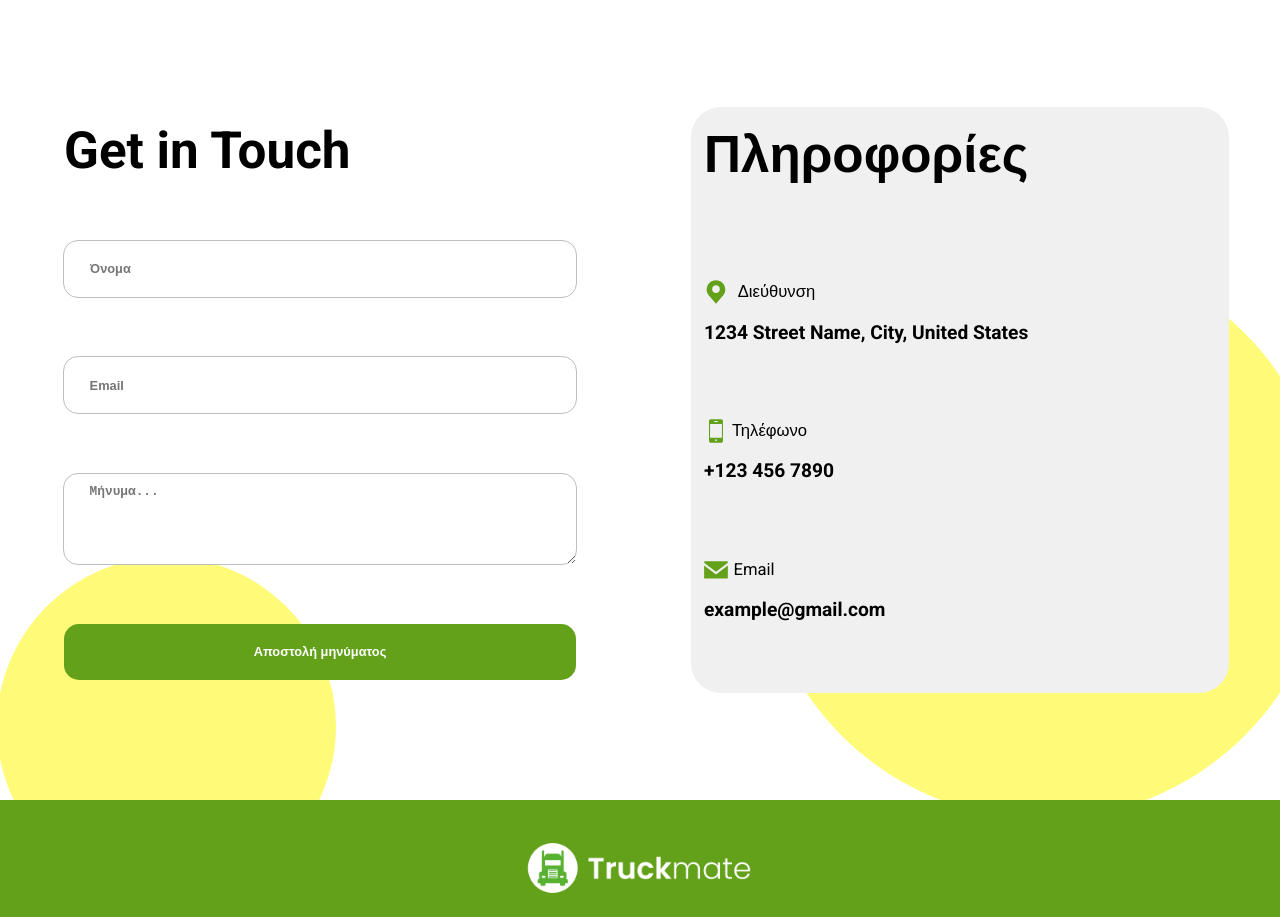
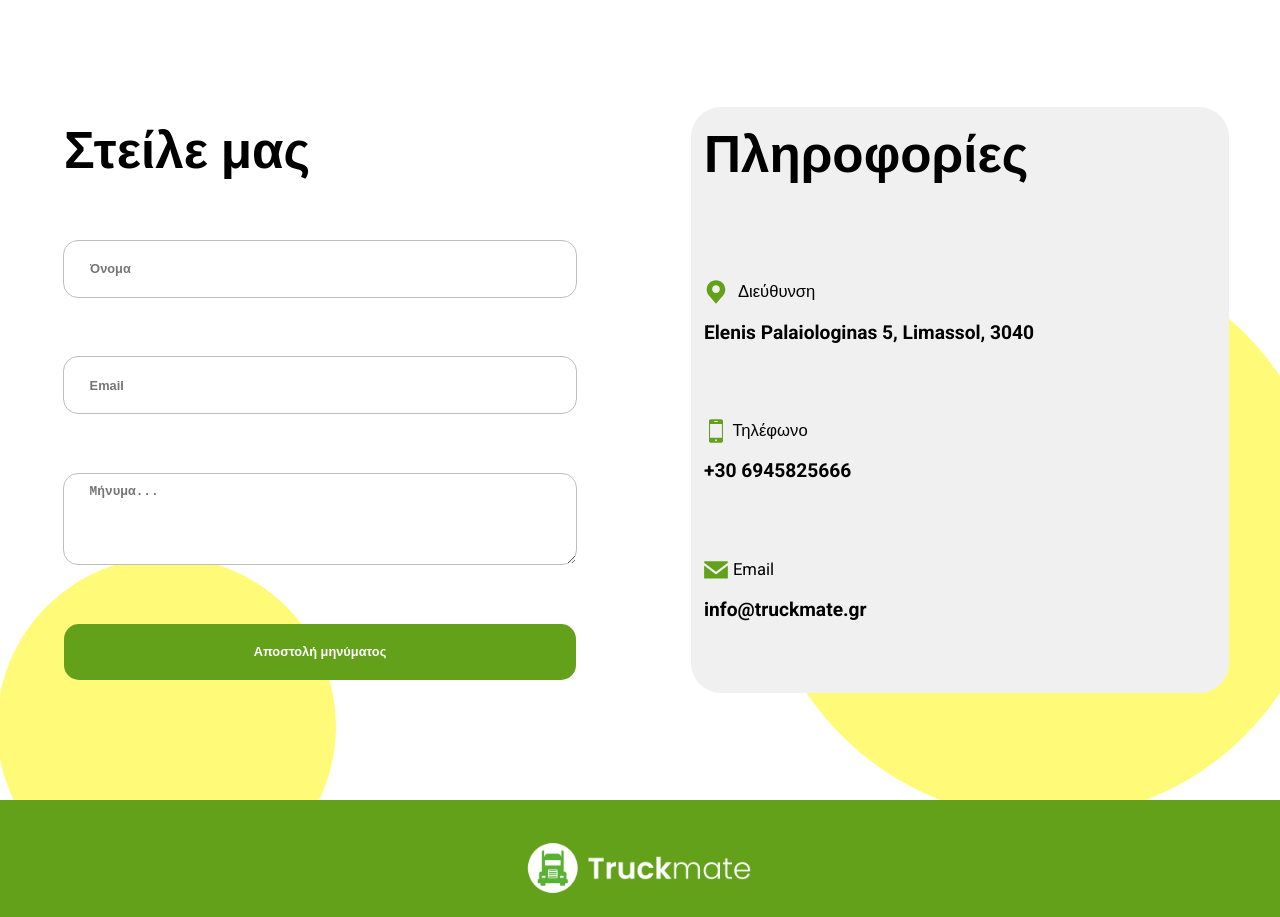
Before and after one commit to ionathansideras/truckMate, a React (Vite) app: page / in a window 1280 px wide. Shown: the part 5600-6517 px from the top of the page. Built offline with nearby package versions, Linux system fonts and the light colour scheme; no server answers.

Commit message:
Update contact information and translations

```diff
--- a/src/components/Contact.tsx
+++ b/src/components/Contact.tsx
@@ -80,21 +80,21 @@ export default function Contact({ contactRef }: ContactProps) {
                             <img src={addressImg} alt="address-icon" />
                             {t("Address")}
                         </p>
-                        <h4>1234 Street Name, City, United States</h4>
+                        <h4>Elenis Palaiologinas 5, Limassol, 3040</h4>
                     </div>
                     <div>
                         <p>
                             <img src={phoneImg} alt="phone-icon" />
                             {t("Phone")}
                         </p>
-                        <h4>+123 456 7890</h4>
+                        <h4>+30 6945825666</h4>
                     </div>
                     <div>
                         <p>
                             <img src={emailImg} alt="email-icon" />
                             Email
                         </p>
-                        <h4>example@gmail.com</h4>
+                        <h4>info@truckmate.gr</h4>
                     </div>
                 </div>
             </div>
--- a/src/translations/el.json
+++ b/src/translations/el.json
@@ -35,5 +35,6 @@
     "User already exists!" : "Ο χρήστης υπάρχει ήδη!",
     "Email sent successfully!" : "Το email στάλθηκε με επιτυχία!",
     "error" : "σφάλμα",
-    "Error sending email!" : "Σφάλμα κατά την αποστολή email!"
+    "Error sending email!" : "Σφάλμα κατά την αποστολή email!",
+    "Get in Touch": "Στείλε μας"
 }
--- a/src/translations/en.json
+++ b/src/translations/en.json
@@ -35,5 +35,6 @@
     "User already exists!" : "User already exists!",
     "Email sent successfully!" : "Email sent successfully!",
     "error" : "error",
-    "Error sending email!" : "Error sending email!"
+    "Error sending email!" : "Error sending email!",
+    "Get in Touch" : "Get in Touch"
 }
```
